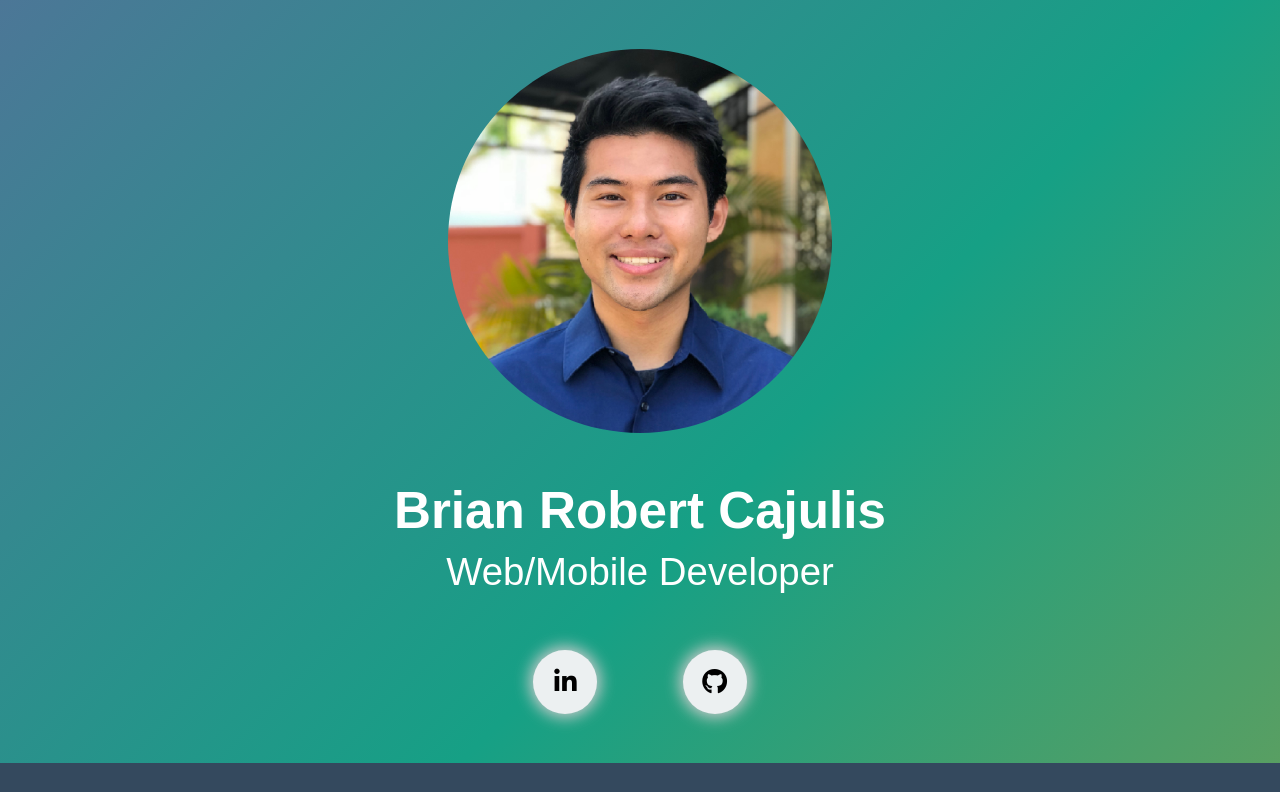
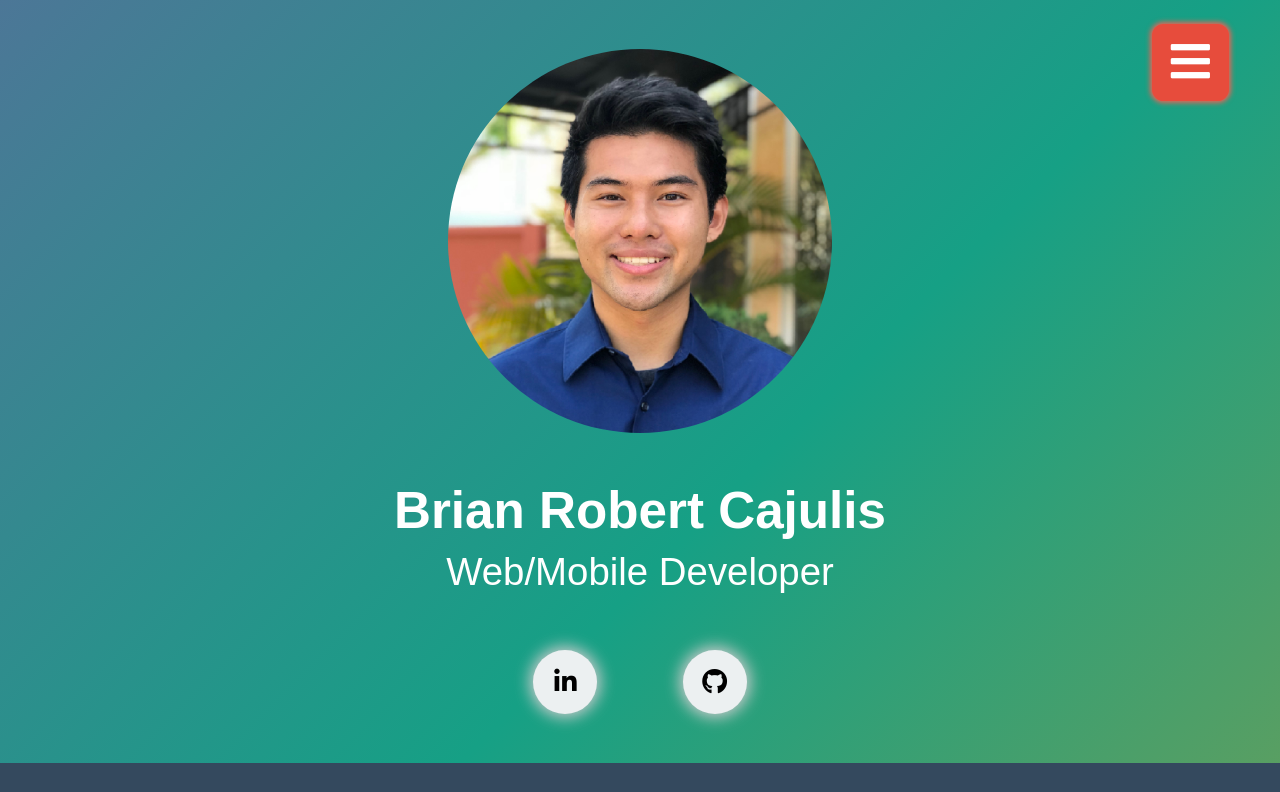
Before and after one commit to Cajuju/portfolio-website-v2, a React (Create React App) app: page / in a window 1280 px wide. Shown: the top 792 px of the page. Built offline with nearby package versions, Linux system fonts and the light colour scheme; a web font is replaced by a local one.

Commit message:
Created menu button

```diff
--- a/package.json
+++ b/package.json
@@ -8,8 +8,10 @@
     "node-sass": "^4.10.0",
     "popper.js": "^1.14.5",
     "react": "^16.6.1",
+    "react-burger-menu": "^2.5.4",
     "react-dom": "^16.6.1",
-    "react-scripts": "2.1.1"
+    "react-scripts": "2.1.1",
+    "react-scroll-to-component": "^1.0.2"
   },
   "scripts": {
     "start": "react-scripts start",
--- a/src/App.js
+++ b/src/App.js
@@ -1,4 +1,9 @@
 import React, { Component } from 'react';
+import './App.scss';
+import { push as Menu } from 'react-burger-menu';
+import scrollToComponent from 'react-scroll-to-component';
+
+import MenuBtn from './components/ui/menu/MenuBtn';
 import SectionHeader from './components/ui/SectionHeader';
 import Intro from './containers/intro/Intro';
 import About from './containers/about/About';
@@ -9,19 +14,100 @@ import Skills from './containers/skills/Skills';
 class App extends Component {
   render() {
     return (
-      <div className="App">
+      <div id="outer-container">
+        <Menu
+          pageWrapId={'page-wrap'}
+          outerContainerId={'outer-container'}
+          right width={200}
+          customBurgerIcon={<MenuBtn />}
+        >
+          <div
+            id="about" className="menu-item"
+            onClick={() => scrollToComponent(this.Intro, { offset: 0, align: 'top', duration: 1000 })}
+          >
+            Back To Top
+          </div>
+          <div
+            id="about" className="menu-item"
+            onClick={() => scrollToComponent(this.About, { offset: 0, align: 'top', duration: 1000 })}
+          >
+            About
+          </div>
+          <div
+            id="project" className="menu-item"
+            onClick={() => scrollToComponent(this.Projects, { offset: 0, align: 'top', duration: 1000 })}
+          >
+            Projects
+          </div>
+          <div
+            id="experiences" className="menu-item"
+            onClick={() => scrollToComponent(this.Experiences, { offset: 0, align: 'top', duration: 1000 })}
+          >
+            Experiences
+          </div>
+          <div
+            id="skills" className="menu-item"
+            onClick={() => scrollToComponent(this.Skills, { offset: 0, align: 'top', duration: 1000 })}
+          >
+            Skills
+          </div>
+        </Menu>
+        <main id='page-wrap'>
+          <section ref={(section) => { this.Intro = section; }} >
             <Intro />
+          </section>
+          <section ref={(section) => { this.About = section; }} >
             <SectionHeader title="ABOUT" />
             <About />
+          </section>
+          <section ref={(section) => { this.Projects = section; }}>
             <SectionHeader title="PROJECTS" />
             <Projects />
+          </section>
+
+          <section ref={(section) => { this.Experiences = section; }}>
             <SectionHeader title="EXPERIENCES" />
             <Experiences />
+          </section>
+
+          <section ref={(section) => { this.Skills = section; }}>
             <SectionHeader title="SKILLS" />
             <Skills />
+          </section>
+        </main>
       </div>
     );
   }
 }
 
+// const styles = {
+//   bmBurgerButton: {
+//     position: 'fixed',
+//     width: '100%',
+//     height: '100%',
+//     left: '36px',
+//     top: '36px'
+//   },
+//   bmCrossButton: {
+//     height: '24px',
+//     width: '24px'
+//   },
+//   bmCross: {
+//     background: '#bdc3c7'
+//   },
+//   bmMenu: {
+//     background: '#373a47',
+//     padding: '2.5em 1.5em 0',
+//     fontSize: '1.15em'
+//   },
+//   bmItemList: {
+//     color: '#b8b7ad',
+//     padding: '0.8em'
+//   },
+//   bmItem: {
+//     display: 'flex',
+//     flexFlow: 'column'
+//   },
+// }
+
 export default App;
--- /dev/null
+++ b/src/App.scss
@@ -0,0 +1,62 @@
+/* Position and sizing of burger button */
+.bm-burger-button {
+  position: fixed;
+  width: 50px;
+  height: 50px;
+  top: 2.5%;
+  left: 83%;
+}
+
+/* Color/shape of burger icon bars */
+.bm-burger-bars {
+  background: #373a47;
+}
+
+/* Position and sizing of clickable cross button */
+.bm-cross-button {
+  height: 24px;
+  width: 24px;
+}
+
+/* Color/shape of close button cross */
+.bm-cross {
+  background: #bdc3c7;
+}
+
+/* General sidebar styles */
+.bm-menu {
+  background: #373a47;
+  padding: 2.5em 1.5em 0;
+  font-size: 1.15em;
+}
+
+/* Morph shape necessary with bubble or elastic */
+.bm-morph-shape {
+  fill: #373a47;
+}
+
+/* Wrapper for item list */
+.bm-item-list {
+  color: #b8b7ad;
+  padding: 0.8em;
+}
+
+/* Individual item */
+.bm-item {
+  display: inline-block;
+}
+
+/* Styling of overlay */
+.bm-overlay {
+  background: rgba(0, 0, 0, 0.5);
+}
+
+
+@media (min-width: 499px) {
+  .bm-burger-button {
+    width: 6vw;
+    height: 6vw;
+    top: 3%;
+    left: 90%;
+  }
+}
--- a/src/components/ui/SectionHeader.scss
+++ b/src/components/ui/SectionHeader.scss
@@ -7,6 +7,7 @@
         font-family: 'Andika', sans-serif;
         font-size: 6.5vw;
         margin: 0;
+        text-align: center;
     }
 }
 
--- /dev/null
+++ b/src/components/ui/menu/MenuBtn.js
@@ -0,0 +1,12 @@
+import React from 'react';
+import './MenuBtn.scss';
+
+const menuBtn = () => {
+    return (
+        <button className="btn-custom">
+            <i className="fas fa-bars"></i>
+        </button>
+    );
+};
+
+export default menuBtn;
--- /dev/null
+++ b/src/components/ui/menu/MenuBtn.scss
@@ -0,0 +1,21 @@
+.btn-custom {
+    border-radius: 15%;
+    border: 0;
+    color: white;
+    background-color: #e74c3c;
+    box-shadow: 0 0 5px 2px #e96455;
+    width: 100%;
+    height: 100%;
+    font-size: 30px;
+    padding: 0;
+}
+
+.btn:hover {
+    background-color: #c0392b;
+}
+
+@media (min-width: 499px) {
+    .btn-custom {
+        font-size: 3.5vw;
+    };
+}
```
Also changed, not shown: 1 other file (tests, documents, lock files or other folders). Lines whose indentation alone changed are shown as unchanged.
